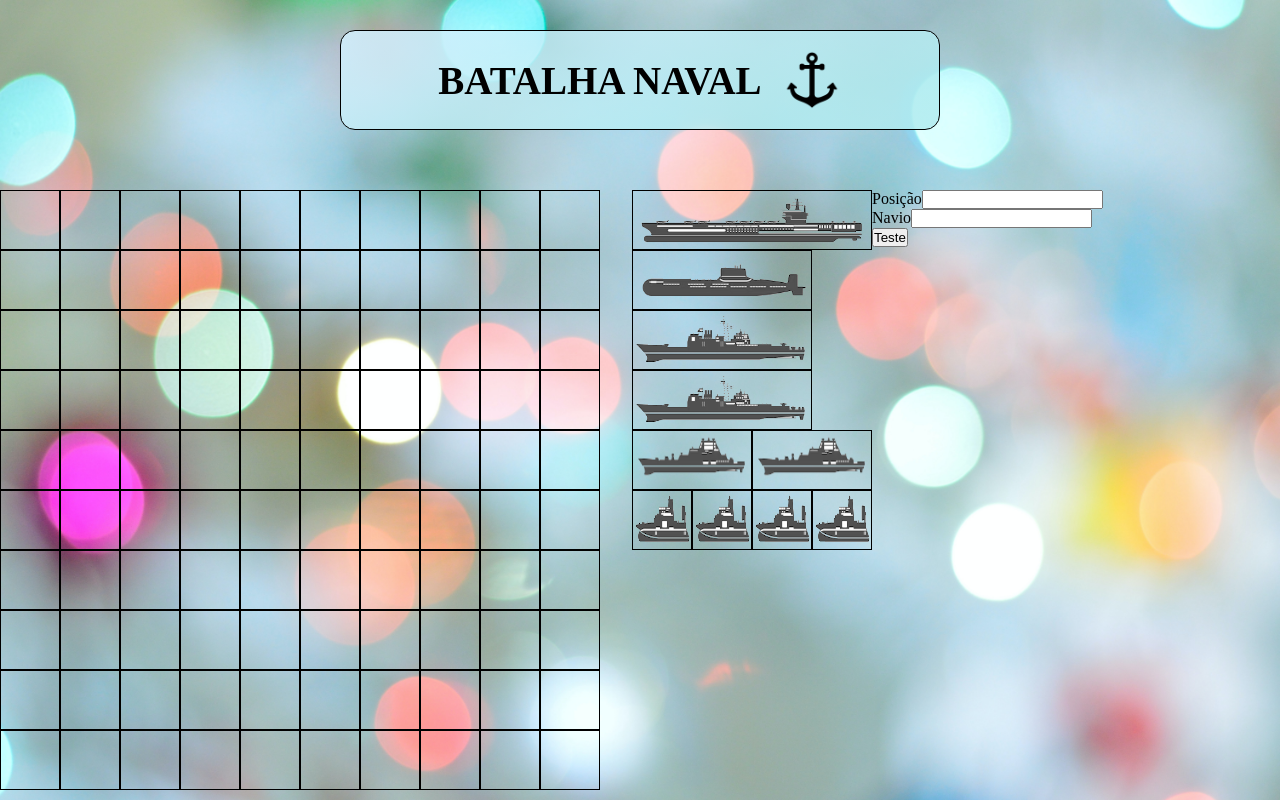
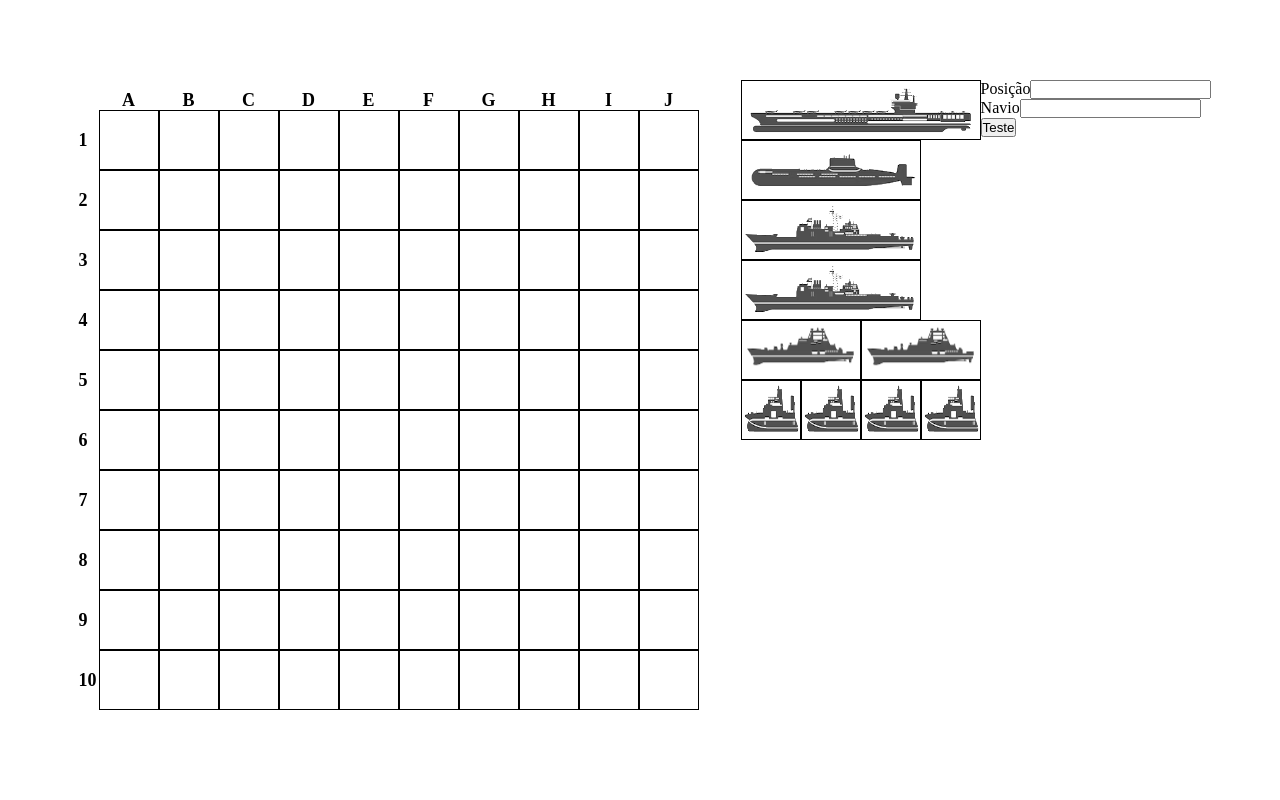
Before and after one commit to MatheusMcod/BatalhaNaval, a React (Vite) app: page /Board in a window 1280 px wide. Built offline with nearby package versions, Linux system fonts and the light colour scheme.

Commit message:
adicionando nomenclatura das posições do grid

```diff
--- a/src/App.css
+++ b/src/App.css
@@ -1,5 +1,4 @@
 body{
-    background-image: url("./Imagens/fundo2.jpg");
     position: absolute;
     z-index: -2;
     width: 100vw;
--- a/src/componentes/Board/Board.jsx
+++ b/src/componentes/Board/Board.jsx
@@ -9,31 +9,31 @@ function GameGride() {
       id: 0,
       sizeShip: 2,
       quantity: 2,
-      content:<img src={shipsImg.ship1} className={styles.ships_img} id='ship_00'></img>
+      content: <img src={shipsImg.ship1} className={styles.ships_img} id='ship_00'></img>
     },
     {
-      id:1,
+      id: 1,
       sizeShip: 4,
       quantity: 1,
-      content:<img src={shipsImg.ship2} className={styles.ships_img} id='ship_01'></img>
+      content: <img src={shipsImg.ship2} className={styles.ships_img} id='ship_01'></img>
     },
     {
       id: 2,
       sizeShip: 1,
       quantity: 4,
-      content:<img src={shipsImg.ship3} className={styles.ships_img} id='ship_02'></img>
+      content: <img src={shipsImg.ship3} className={styles.ships_img} id='ship_02'></img>
     },
     {
       id: 3,
       sizeShip: 3,
       quantity: 1,
-      content:<img src={shipsImg.ship4} className={styles.ships_img} id='ship_03'></img>
+      content: <img src={shipsImg.ship4} className={styles.ships_img} id='ship_03'></img>
     },
     {
       id: 4,
       sizeShip: 3,
       quantity: 2,
-      content:<img src={shipsImg.ship5} className={styles.ships_img} id='ship_04'></img>
+      content: <img src={shipsImg.ship5} className={styles.ships_img} id='ship_04'></img>
     },
   ]);
   /*
@@ -56,10 +56,10 @@ function GameGride() {
 
   // Aqui definimos as posições que o usuario escolheu, que serão enviadas ao back.
   const setUserOptPosition = (ship, positionShip) => {
-    const userOpt = { id: ship.id, position: []};
+    const userOpt = { id: ship.id, position: [] };
     let setUserOpt = [...userOptShipsPosition];
-    for(let i=0; i<ship.sizeShip; i++) {
-      userOpt.position[i] = positionShip+i;
+    for (let i = 0; i < ship.sizeShip; i++) {
+      userOpt.position[i] = positionShip + i;
     }
     setUserOpt.push(userOpt);
     setUserOptShipsPosition(setUserOpt);
@@ -73,16 +73,16 @@ function GameGride() {
     }
 
     //se está dentro do limite vertical do grid.
-    let limitGrid = positionShip%10;
+    let limitGrid = positionShip % 10;
     if (limitGrid >= 6 && limitGrid <= 9) {
-      limitGrid += sizeShip-1;
+      limitGrid += sizeShip - 1;
       if (limitGrid > 9) return false;
     }
 
     //se a posição já está ocupada por algum outro navio.
-    for (let i=0; i<sizeShip; i++) {
-      for(let userOptPosition of userOptShipsPosition ) {
-        if(userOptPosition.position.includes(positionShip+i) ) {
+    for (let i = 0; i < sizeShip; i++) {
+      for (let userOptPosition of userOptShipsPosition) {
+        if (userOptPosition.position.includes(positionShip + i)) {
           return false;
         }
       }
@@ -107,13 +107,13 @@ function GameGride() {
   Para fins de manter o posicionamento do grid correto, quando removemos células do grid verificamos quantas foram removidas e fazemos os ajustes necessários para não ocorrer erros no posicionamento do grid.
   */
   const verifyCellRemoved = (positionShip, updatedGridItems) => {
-    let cellsRemoved=0;
-      for (let i=0; i < positionShip; i++) {
+    let cellsRemoved = 0;
+    for (let i = 0; i < positionShip; i++) {
       if (updatedGridItems[i].id == positionShip) {
         break;
       }
-        if(updatedGridItems[i].content != null) {
-          cellsRemoved += updatedGridItems[i].sizeShip-1;
+      if (updatedGridItems[i].content != null) {
+        cellsRemoved += updatedGridItems[i].sizeShip - 1;
       }
     }
     return cellsRemoved;
@@ -121,7 +121,7 @@ function GameGride() {
 
   const shipsPosition = (shipNumber, positionShip) => {
     const updatedGridItems = [...gridItems];
-    let {sizeShip: shipSize, quantity: shipQuantity, content: shipContent} = ships[shipNumber];
+    let { sizeShip: shipSize, quantity: shipQuantity, content: shipContent } = ships[shipNumber];
     let cellsRemoved = verifyCellRemoved(positionShip, updatedGridItems);
     if (checkPosition(positionShip, shipSize) && shipQuantity > 0) {
       //Diminuimos o numero de celulas com base na posição do grid e dos navios já setados.
@@ -131,24 +131,59 @@ function GameGride() {
       setUserOptPosition(ships[shipNumber], positionShip + cellsRemoved);
 
       if (shipSize > 1) {
-            updatedGridItems.splice(positionShip+1, shipSize-1);
+        updatedGridItems.splice(positionShip + 1, shipSize - 1);
       }
 
       updatedGridItems[positionShip].content = shipContent;
       updatedGridItems[positionShip].sizeShip = shipSize;
       ships.quantity--;
     } else {
-      console.log ("Valor não disponivel");
+      console.log("Valor não disponivel");
     }
 
     setGridItems(updatedGridItems);
   };
 
+  const letras10 = ['A', 'B', 'C', 'D', 'E', 'F', 'G', 'H', 'I', 'J'];
+  const letras15 = ['A', 'B', 'C', 'D', 'E', 'F', 'G', 'H', 'I', 'J', 'k', 'l', 'm', 'n', 'o'];
+  const num10 = [1, 2, 3, 4, 5, 6, 7, 8, 9, 10];
+  const num15 = [1, 2, 3, 4, 5, 6, 7, 8, 9, 10, 11, 12, 13, 14, 15];
 
+  let letras;
+  if (numRows === 10) {
+    letras = letras10;
+  } else if (numRows === 15) {
+    letras = letras15;
+  }
+
+  let num;
+  if (numCols === 10) {
+    num = num10;
+  } else if (numCols === 15) {
+    num = num15;
+  }
 
   return (
     <div className={styles.board_container}>
+
+      <div className={styles.sub_container}>
+        <div className={styles.DivRow}>
+          <ul className={styles.listahorizontal}>
+            {letras.map((letra, index) => (
+              <li key={index}>{letra}</li>
+            ))}
+          </ul>
+        </div>
+        <div className={styles.DivCollun}>
+          <ul className={styles.listaVertical}>
+            {num.map((numero, index) => (
+              <li key={index}>{numero}</li>
+            ))}
+          </ul>
+        </div>
         <div className={styles.grid_container_board}>
+
+
           {gridItems.map(item => {
             if (item.content == null) {
               return (
@@ -165,9 +200,10 @@ function GameGride() {
             }
           })}
         </div>
+      </div>
 
       <div>
-        <Ships/>
+        <Ships />
       </div>
 
       <div>
--- a/src/componentes/Board/BoardStyle.module.css
+++ b/src/componentes/Board/BoardStyle.module.css
@@ -1,12 +1,75 @@
+body{
+    display: flex;
+    justify-content: center;
+    align-items: center;
+}
 .board_container {
     display: flex;
 }
+
 
 .grid_container_board {
     display: grid;
     grid-template-columns: repeat(10, 60px);
     grid-template-rows: repeat(10, 60px);
 }
+
+.sub_container{
+
+    padding: 10px;
+
+}
+
+.DivRow{
+    padding-left: 20px;
+    height: 20px;
+    width: 100%;
+
+}
+.listahorizontal {
+    display: flex;
+    list-style: none;
+    padding: 0;
+    margin-bottom: 10px;
+    /* border: 1px solid red; */
+
+}
+
+.listahorizontal li {
+    text-align: center;
+    width: 60px;
+    height:20px;
+    /* border: 1px solid red; */
+    font-size: large;
+    font-weight: 700;
+}
+
+.DivCollun {
+    float: left;
+    height: 100%;
+    width: 20px;
+}
+
+.listaVertical {
+    display: flex;
+    flex-direction: column;
+    list-style: none;
+    padding: 0;
+    /* border: 1px solid red; */
+
+}
+.listaVertical li{
+    display: flex;
+    width: 20px;
+    height:60px;
+    align-items: center;
+    justify-self: center;
+    /* border: 1px solid red; */
+    font-size: large;
+    font-weight: 700;
+}
+
+
 
 .grid_item {
     display: flex;
--- a/src/routes/SelectionBoard.jsx
+++ b/src/routes/SelectionBoard.jsx
@@ -6,7 +6,6 @@ function SelectionBoard() {
 
     return (
         <>
-            <Header/>
             <Board/>
         </>
     );
```
Lines whose indentation alone changed are shown as unchanged.
